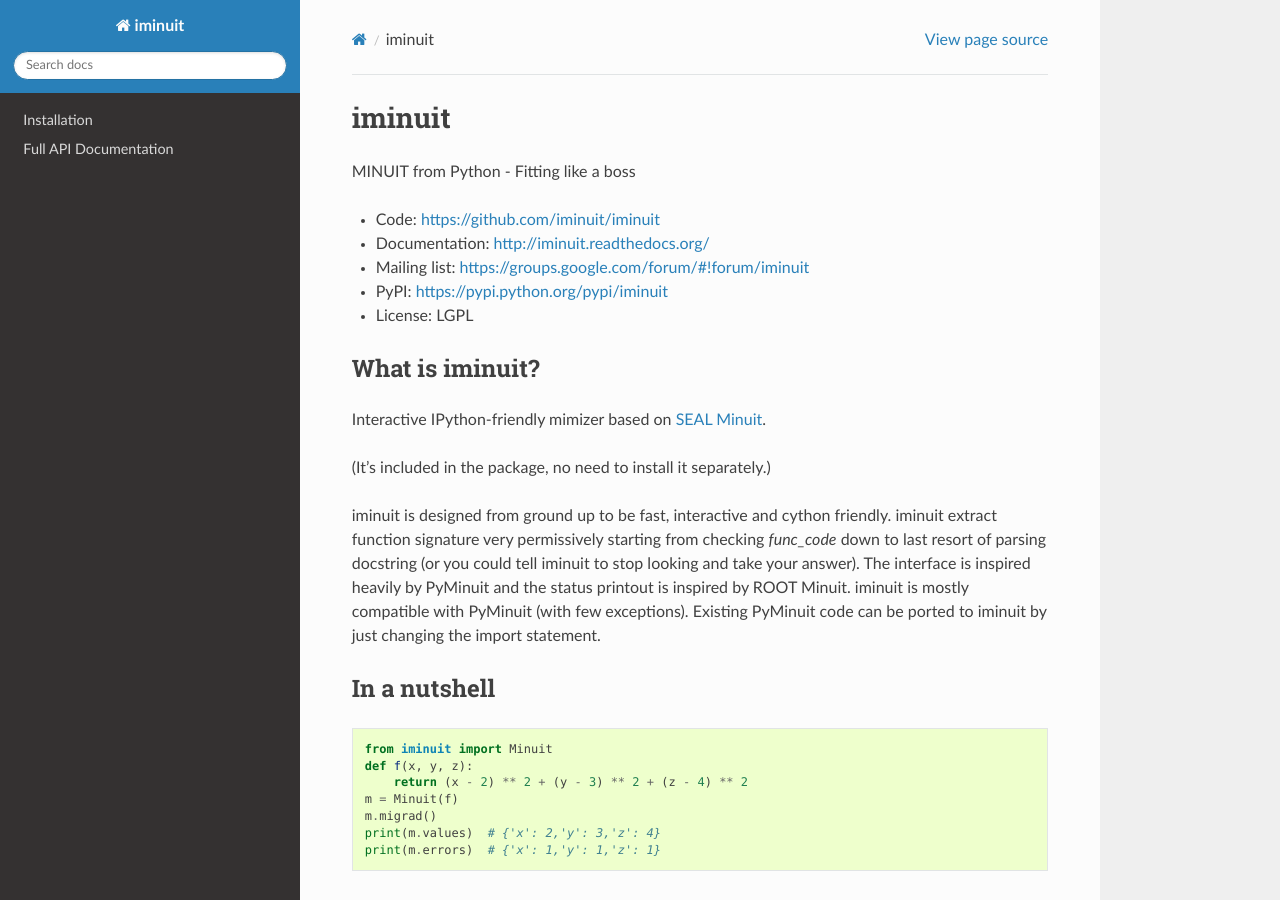
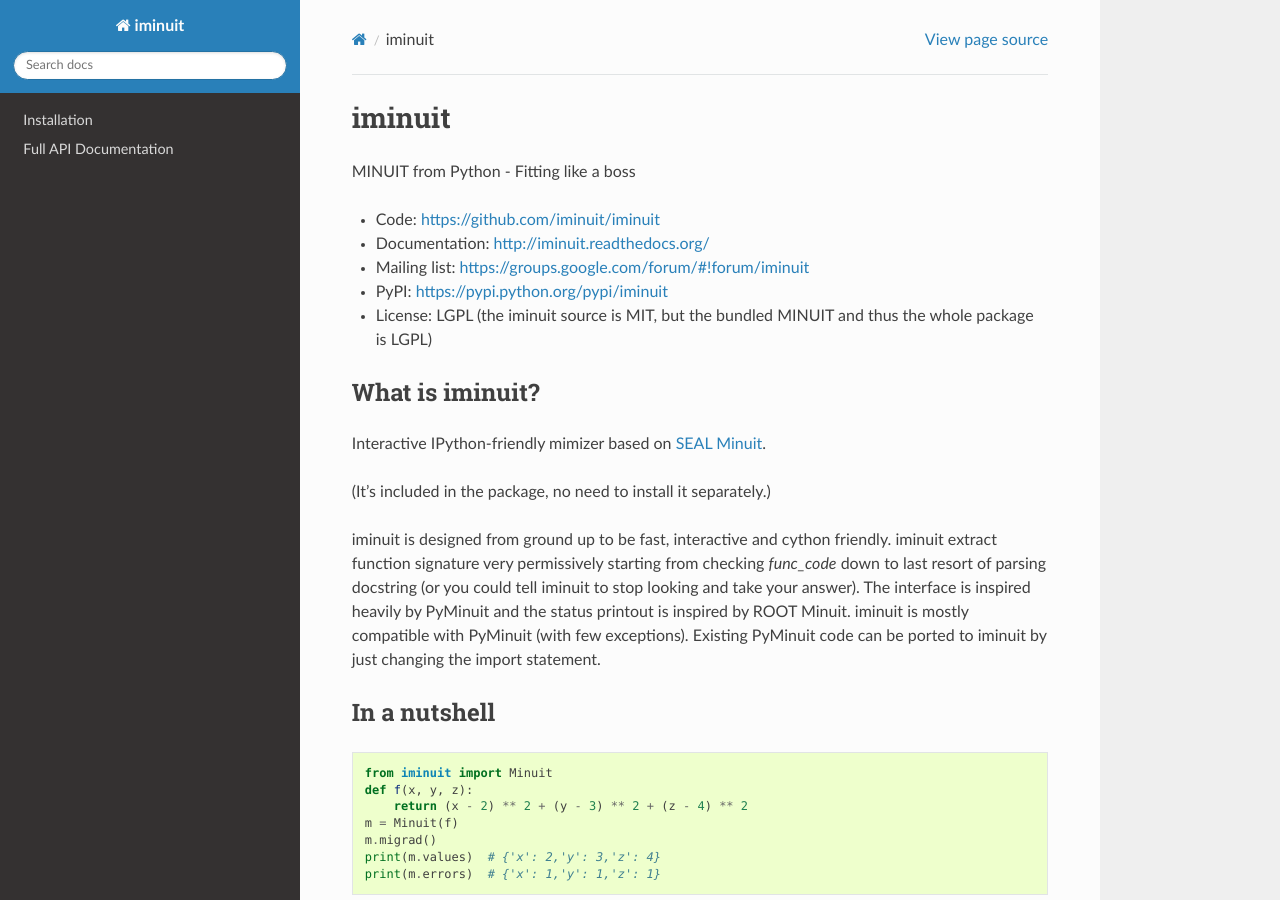
Before and after one commit to scikit-hep/iminuit, a Sphinx documentation site: the page built from doc/index.rst, in a window 1280 px wide and 900 px high. Built offline with Sphinx 7.4.7 and the Read the Docs theme 2.0.0, drawn with Linux system fonts in a browser that asks for light colours; the version number could not be read and is left out.

Commit message:
Clarify license

```diff
--- a/README.rst
+++ b/README.rst
@@ -16,4 +16,4 @@
 * Documentation: http://iminuit.readthedocs.org/
 * Mailing list: https://groups.google.com/forum/#!forum/iminuit
 * PyPI: https://pypi.python.org/pypi/iminuit
-* License: LGPL
+* License: LGPL (the iminuit source is MIT, but the bundled MINUIT and thus the whole package is LGPL)
--- a/doc/index.rst
+++ b/doc/index.rst
@@ -7,7 +7,7 @@
 * Documentation: http://iminuit.readthedocs.org/
 * Mailing list: https://groups.google.com/forum/#!forum/iminuit
 * PyPI: https://pypi.python.org/pypi/iminuit
-* License: LGPL
+* License: LGPL (the iminuit source is MIT, but the bundled MINUIT and thus the whole package is LGPL)
 
 What is iminuit?
 ----------------
```
